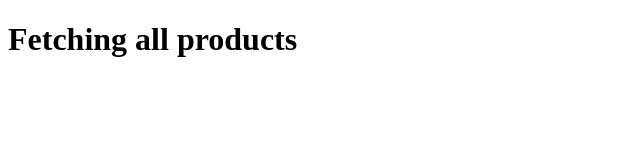
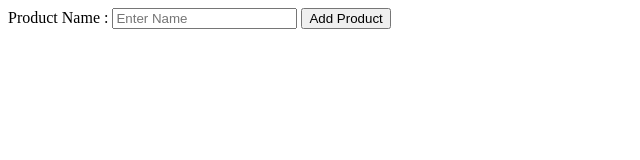
Before and after one commit to shlk69/sharpnerProjects, a plain HTML site: page E-commerce_startup/view/products.html in a window 1280 px wide. Shown: the whole page, without its empty margins (0-640 px from the left). Drawn offline with Linux system fonts and the light colour scheme.

Commit message:
Server with Html form

```diff
--- a/E-commerce_startup/view/products.html
+++ b/E-commerce_startup/view/products.html
@@ -6,6 +6,11 @@
     <title>Document</title>
 </head>
 <body>
-    <h1>Fetching all products</h1>
+
+    <div>
+        <label for="prodName">Product Name : </label>
+        <input type="text" id="prodName" placeholder="Enter Name">
+        <button>Add Product</button>
+    </div>
 </body>
 </html>
```
